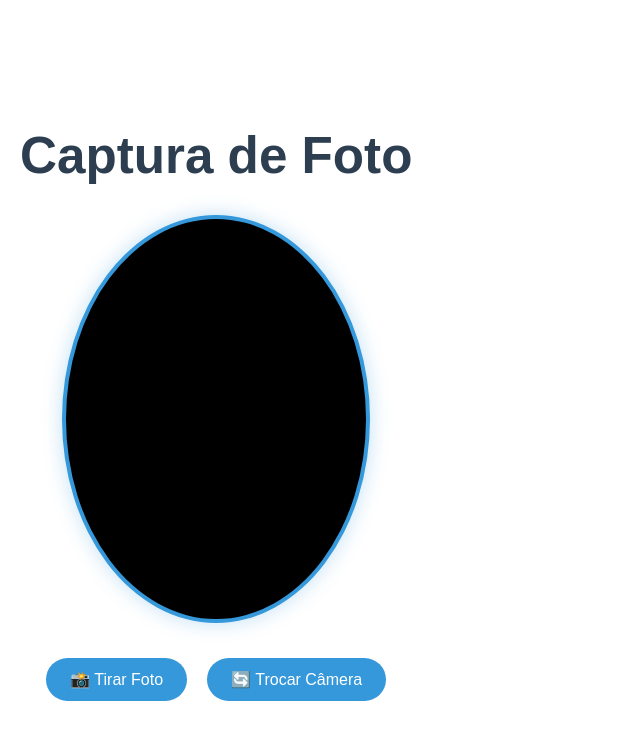
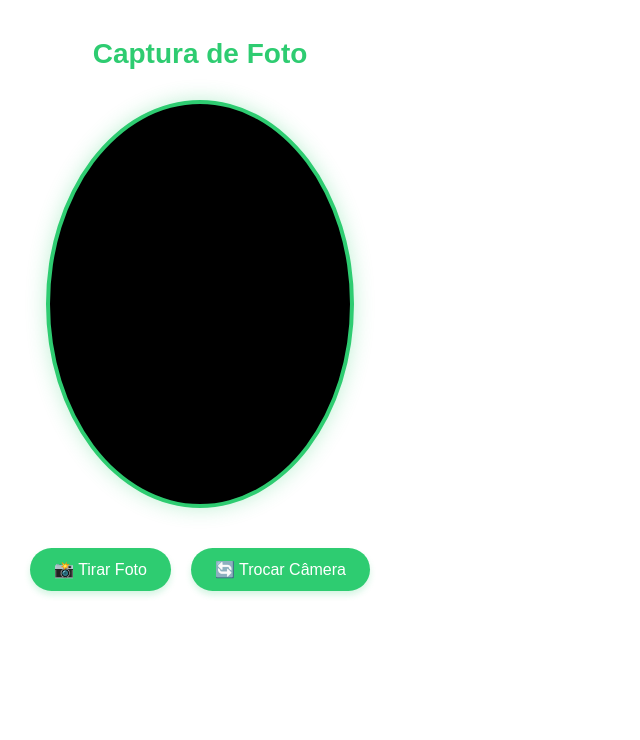
Before and after one commit to italoog/teste-cam, a React (Vite) app: page / in a window 1280 px wide. Shown: the top 740 px of the page, without its empty margins (0-640 px from the left). Built offline with nearby package versions, Linux system fonts and the light colour scheme; no server answers.

Commit message:
Update CameraCapture.jsx

```diff
--- a/src/CameraCapture.jsx
+++ b/src/CameraCapture.jsx
@@ -1,3 +1,4 @@
+/* eslint-disable no-unused-vars */
 import { useRef, useState, useEffect } from "react";
 import Webcam from "react-webcam";
 
@@ -11,21 +12,39 @@ const CameraCapture = () => {
   useEffect(() => {
     const checkSupport = async () => {
       try {
-        if (!window.isSecureContext) {
-          throw new Error("Necessário contexto seguro (HTTPS)");
+        // Verificação de compatibilidade mais abrangente
+        const getUserMedia =
+          navigator.getUserMedia ||
+          navigator.webkitGetUserMedia ||
+          navigator.mozGetUserMedia ||
+          navigator.msGetUserMedia ||
+          navigator.mediaDevices?.getUserMedia;
+
+        if (!getUserMedia && !navigator.mediaDevices?.getUserMedia) {
+          throw new Error("Seu navegador não suporta acesso à câmera");
         }
 
-        if (!navigator.mediaDevices || !navigator.mediaDevices.getUserMedia) {
-          throw new Error("API mediaDevices não suportada");
+        // Verifica HTTPS
+        if (!window.isSecureContext) {
+          throw new Error("É necessário usar HTTPS para acessar a câmera");
         }
 
-        const stream = await navigator.mediaDevices.getUserMedia({
+        // Tenta acessar a câmera com fallbacks
+        let stream;
+        try {
+          stream = await navigator.mediaDevices.getUserMedia({
             video: {
               facingMode: "environment",
               width: { ideal: 1280 },
               height: { ideal: 720 },
             },
           });
+        } catch (err) {
+          // Tenta uma configuração mais básica se a primeira falhar
+          stream = await navigator.mediaDevices.getUserMedia({
+            video: true,
+          });
+        }
 
         setHasPermission(true);
         setIsSupported(true);
@@ -33,18 +52,57 @@ const CameraCapture = () => {
       } catch (err) {
         console.error("Erro na verificação:", err);
         setIsSupported(false);
-        alert(`Erro de compatibilidade: ${err.message}`);
+
+        const browser = detectBrowser();
+        let message = `Erro de compatibilidade: ${err.message}\n\n`;
+        message += getBrowserSpecificMessage(browser);
+
+        alert(message);
       }
     };
 
     checkSupport();
   }, []);
 
+  const detectBrowser = () => {
+    const userAgent = navigator.userAgent;
+    if (userAgent.match(/chrome|chromium|crios/i)) return "chrome";
+    if (userAgent.match(/firefox|fxios/i)) return "firefox";
+    if (userAgent.match(/safari/i)) return "safari";
+    if (userAgent.match(/opr\//i)) return "opera";
+    if (userAgent.match(/edg/i)) return "edge";
+    return "other";
+  };
+
+  const getBrowserSpecificMessage = (browser) => {
+    const messages = {
+      chrome: "Recomendamos usar o Chrome atualizado.",
+      firefox:
+        "No Firefox, certifique-se de que as permissões de câmera estão habilitadas em about:permissions",
+      safari:
+        "No Safari, verifique se 'Câmera' está habilitada nas Preferências do Sistema > Segurança e Privacidade",
+      opera:
+        "No Opera, verifique as configurações de câmera em opera://settings/content/camera",
+      edge: "No Edge, verifique as configurações de câmera em edge://settings/content/camera",
+      other: "Recomendamos usar o Google Chrome para melhor compatibilidade",
+    };
+    return messages[browser] || messages.other;
+  };
+
   const capture = () => {
     if (webcamRef.current) {
+      try {
         const imageSrc = webcamRef.current.getScreenshot();
+        if (imageSrc) {
           setCapturedImage(imageSrc);
           enviarImagem(imageSrc);
+        } else {
+          throw new Error("Falha ao capturar imagem");
+        }
+      } catch (err) {
+        console.error("Erro na captura:", err);
+        alert("Não foi possível capturar a imagem. Tente novamente.");
+      }
     }
   };
 
@@ -72,12 +130,15 @@ const CameraCapture = () => {
     }
   };
 
+  // Estilos
   const containerStyle = {
     maxWidth: "800px",
     margin: "0 auto",
     padding: "20px",
     fontFamily: "Arial, sans-serif",
     textAlign: "center",
+    minHeight: "100vh",
+    boxSizing: "border-box",
   };
 
   const circleContainerStyle = {
@@ -87,8 +148,8 @@ const CameraCapture = () => {
     overflow: "hidden",
     margin: "0 auto",
     position: "relative",
-    border: "4px solid #3498db",
-    boxShadow: "0 0 20px rgba(52, 152, 219, 0.3)",
+    border: "4px solid #2ecc71",
+    boxShadow: "0 0 20px rgba(46, 204, 113, 0.3)",
     background: "#000",
   };
 
@@ -105,26 +166,48 @@ const CameraCapture = () => {
   };
 
   const buttonStyle = {
-    margin: "5px 10px",
+    margin: "10px 10px",
     padding: "12px 24px",
     borderRadius: "25px",
     border: "none",
-    background: "#3498db",
+    background: "#2ecc71",
     color: "white",
     fontSize: "16px",
     cursor: "pointer",
     transition: "all 0.3s ease",
+    boxShadow: "0 4px 6px rgba(46, 204, 113, 0.2)",
   };
 
   const titleStyle = {
-    color: "#2c3e50",
+    color: "#2ecc71",
     marginBottom: "30px",
+    fontSize: "28px",
+    fontWeight: "600",
+  };
+
+  const errorContainerStyle = {
+    ...containerStyle,
+    display: "flex",
+    flexDirection: "column",
+    justifyContent: "center",
+    alignItems: "center",
+    minHeight: "100vh",
+    backgroundColor: "#fff",
+  };
+
+  const errorMessageStyle = {
+    color: "#e74c3c",
+    fontSize: "18px",
+    lineHeight: "1.6",
+    maxWidth: "600px",
+    margin: "20px auto",
   };
 
   if (!isSupported) {
     return (
-      <div style={containerStyle}>
+      <div style={errorContainerStyle}>
         <h2 style={titleStyle}>Erro de Compatibilidade</h2>
+        <div style={errorMessageStyle}>
           <p>Seu navegador não suporta acesso à câmera.</p>
           <p>Por favor, tente:</p>
           <ul style={{ listStyle: "none", padding: 0 }}>
@@ -133,13 +216,17 @@ const CameraCapture = () => {
             <li>• Permitir acesso à câmera nas configurações do navegador</li>
           </ul>
         </div>
+      </div>
     );
   }
 
   if (hasPermission === false) {
     return (
-      <div style={containerStyle}>
+      <div style={errorContainerStyle}>
+        <h2 style={titleStyle}>Acesso Negado</h2>
+        <p style={errorMessageStyle}>
           Acesso à câmera negado. Verifique as permissões do navegador.
+        </p>
       </div>
     );
   }
@@ -157,20 +244,36 @@ const CameraCapture = () => {
             facingMode: facingMode,
             width: { ideal: 1280 },
             height: { ideal: 720 },
+            aspectRatio: { ideal: 1.7777777778 },
           }}
           style={mediaStyle}
           onUserMediaError={(err) => {
             console.error("Erro na câmera:", err);
             setIsSupported(false);
+            alert(
+              `Erro ao acessar a câmera: ${
+                err.message
+              }\n${getBrowserSpecificMessage(detectBrowser())}`
+            );
           }}
         />
       </div>
 
       <div style={{ marginTop: "30px" }}>
-        <button style={buttonStyle} onClick={capture}>
+        <button
+          style={buttonStyle}
+          onClick={capture}
+          onMouseOver={(e) => (e.target.style.transform = "scale(1.05)")}
+          onMouseOut={(e) => (e.target.style.transform = "scale(1)")}
+        >
           📸 Tirar Foto
         </button>
-        <button style={buttonStyle} onClick={trocarCamera}>
+        <button
+          style={buttonStyle}
+          onClick={trocarCamera}
+          onMouseOver={(e) => (e.target.style.transform = "scale(1.05)")}
+          onMouseOut={(e) => (e.target.style.transform = "scale(1)")}
+        >
           🔄 Trocar Câmera
         </button>
       </div>
```
Lines whose indentation alone changed are shown as unchanged.
